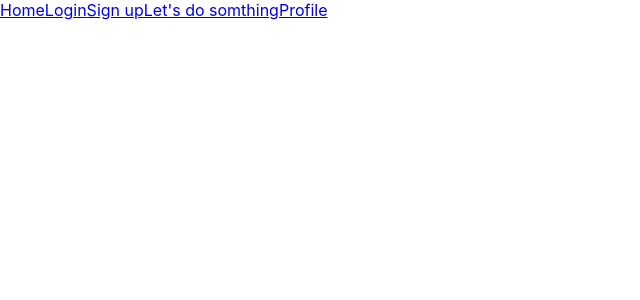
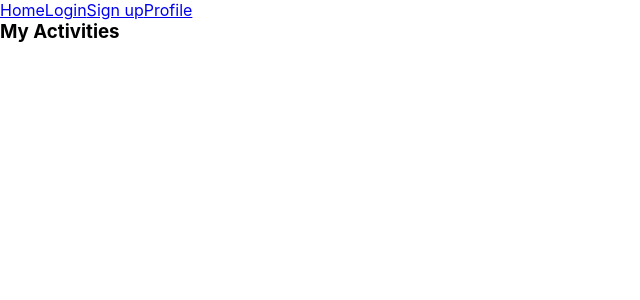
Before and after one commit to SpiRR/BoredAF, a React (Create React App) app in the folder client/: page /myactivities in a window 1280 px wide. Shown: the top 300 px of the page, without its empty margins (0-640 px from the left). Built offline with nearby package versions, Linux system fonts and the light colour scheme.

Commit message:
overview of my activities added (FE)

```diff
--- a/client/src/App.js
+++ b/client/src/App.js
@@ -9,9 +9,10 @@ import './App.css';
 import Signup from './pages/Signup.js';
 import Login from './pages/Login.js';
 import Homepage from './pages/HomePage.js'
-import Activities from './pages/Activity/Activities.js'
-import Profile from './pages/ProfilePage.js'
-import CreateActivity from './pages/Activity/CreateActivity.js'
+import Activities from './pages/Activity/Activities.js';
+import Profile from './pages/ProfilePage.js';
+import CreateActivity from './pages/Activity/CreateActivity.js';
+import MyActivities from './pages/Activity/MyActivities.js';
 
 function App() {
   return (
@@ -21,7 +22,7 @@ function App() {
         <Link to="/">Home</Link>
         <Link to="/login">Login</Link>
         <Link to="/signup">Sign up</Link>
-        <Link to="/activity">Let's do somthing</Link>
+        {/* <Link to="/activity">Let's do somthing</Link> */}
         <Link to="/profile">Profile</Link>
       </nav>
 
@@ -32,6 +33,7 @@ function App() {
         <Route path="/activity" component={Activities} />
         <Route path="/profile" component={Profile} />
         <Route path="/createactivity" component={CreateActivity} />
+        <Route path="/myactivities" component={MyActivities} />
 
       </Switch>
 
--- /dev/null
+++ b/client/src/pages/Activity/MyActivities.js
@@ -0,0 +1,13 @@
+import React, { Component } from 'react';
+
+export default class MyActivities extends Component {
+    render () {
+        return (
+            <div>
+                <h3>My Activities</h3>
+                {/* DONE AND NOT DONE ACTIVITIES SHOWING (TOGGLE BETWEEN THEM)  */}
+            </div>
+
+        );
+    }
+}
```
